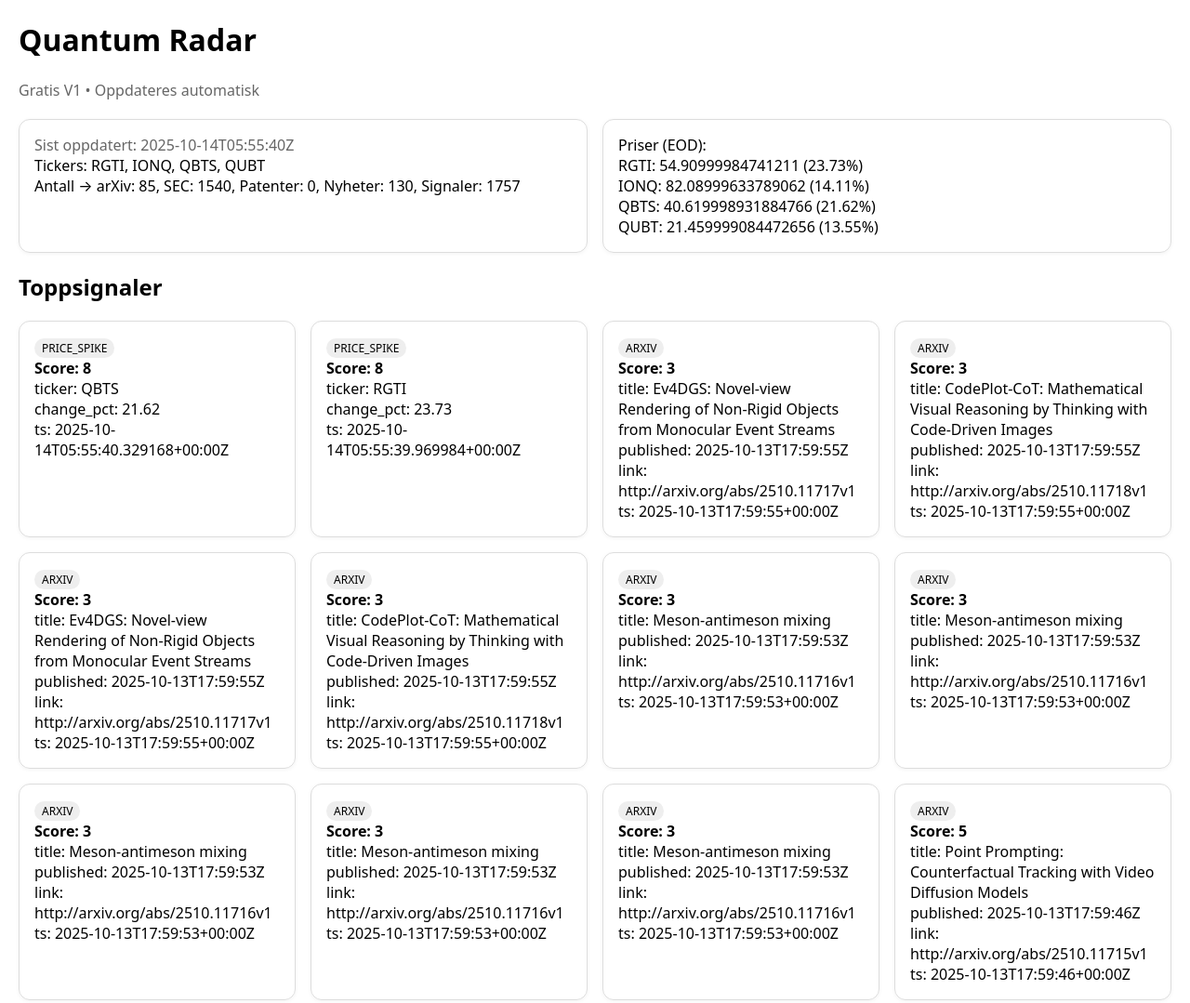
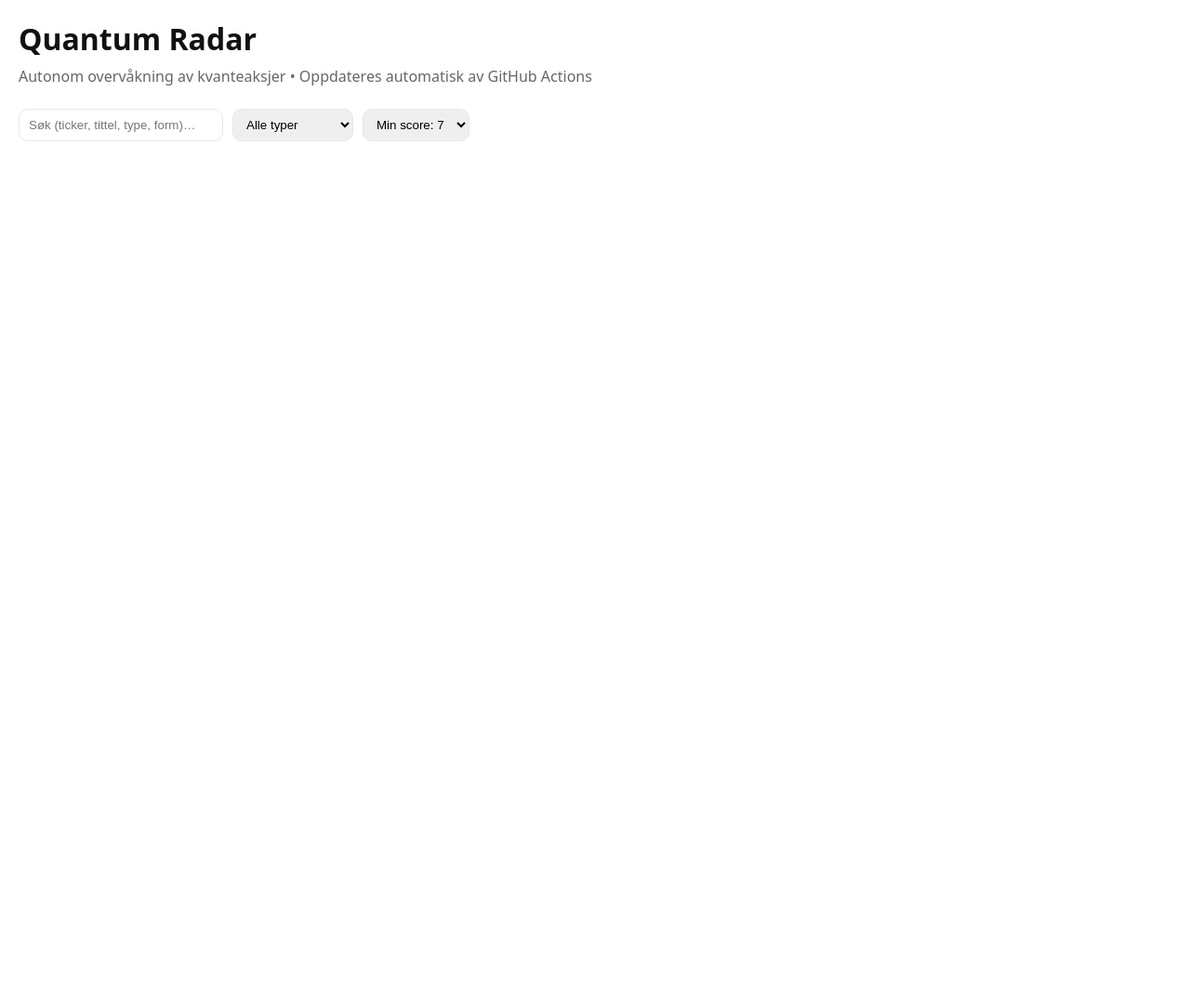
Before and after one commit to avantmarram/FinalQuant, a plain HTML site: page docs/index.html in a window 1280 px wide. Shown: the top 1079 px of the page at 93% size. After the commit the page ends 800 px from the top, so only its background shows below. Drawn offline with Linux system fonts and the light colour scheme.

Commit message:
Update index.html

```diff
--- a/docs/index.html
+++ b/docs/index.html
@@ -1,20 +1,59 @@
-<!doctype html><html><head><meta charset="utf-8"><meta name="viewport" content="width=device-width, initial-scale=1"><title>Quantum Radar</title>
-<style>body{font-family:system-ui,-apple-system,Segoe UI,Roboto,sans-serif;margin:20px}.grid{display:grid;grid-template-columns:repeat(auto-fit,minmax(280px,1fr));gap:16px;margin-top:20px}.card{border:1px solid #ddd;border-radius:12px;padding:16px;box-shadow:0 1px 4px rgba(0,0,0,.05)}.muted{color:#666}.score{font-weight:700}.badge{display:inline-block;padding:2px 8px;border-radius:12px;background:#eee;font-size:12px}</style></head>
-<body><h1>Quantum Radar</h1><div class="muted">Gratis V1 • Oppdateres automatisk</div><section id="overview" class="grid"></section><h2>Toppsignaler</h2><div id="signals" class="grid"></div>
-<script>
-async function j(p){const r=await fetch(p);return r.json();}
-function el(t,c,x){const e=document.createElement(t);if(c)e.className=c;if(x)e.textContent=x;return e;}
-(async ()=>{
-  const data=await j('data.json'); const sigs=await j('signals.json');
-  const ov=document.getElementById('overview');
-  const a=el('div','card'); a.appendChild(el('div','muted','Sist oppdatert: '+data.generated_at));
-  a.appendChild(el('div','', 'Tickers: '+data.tickers.join(', ')));
-  a.appendChild(el('div','', `Antall → arXiv: ${data.counts.arxiv}, SEC: ${data.counts.sec}, Patenter: ${data.counts.patents}, Nyheter: ${data.counts.news}, Signaler: ${data.counts.signals}`));
-  const p=el('div','card'); p.appendChild(el('div','','Priser (EOD):'));
-  (data.prices||[]).forEach(r=>p.appendChild(el('div','', `${r.ticker}: ${r.price} (${r.change_pct}%)`)));
-  ov.appendChild(a); ov.appendChild(p);
-  const s=document.getElementById('signals');
-  (sigs||[]).slice(0,20).forEach(x=>{const c=el('div','card'); c.appendChild(el('div','badge',x.type)); c.appendChild(el('div','score','Score: '+x.score));
-    Object.entries(x).forEach(([k,v])=>{if(k==='type'||k==='score')return; c.appendChild(el('div','', k+': '+v));}); s.appendChild(c);});
-})();
-</script></body></html>
+<!doctype html>
+<html lang="no">
+<head>
+  <meta charset="utf-8" />
+  <meta name="viewport" content="width=device-width,initial-scale=1" />
+  <title>Quantum Radar</title>
+  <style>
+    :root{
+      --bg:#fff;--text:#111;--muted:#666;--card:#fff;--border:#e5e7eb;
+      --badge:#eef2ff;--badge-strong:#fff3c4;--shadow:0 1px 6px rgba(0,0,0,.06)
+    }
+    *{box-sizing:border-box}
+    body{font-family:system-ui,-apple-system,Segoe UI,Roboto,Inter,sans-serif;margin:20px;color:var(--text);background:var(--bg)}
+    h1{margin:0 0 8px 0}
+    h2{margin:28px 0 10px 0}
+    .muted{color:var(--muted)}
+    .row{display:flex;gap:12px;flex-wrap:wrap;margin-top:12px}
+    .grid{display:grid;grid-template-columns:repeat(auto-fit,minmax(280px,1fr));gap:14px;margin-top:10px}
+    .card{background:var(--card);border:1px solid var(--border);border-radius:12px;padding:14px;box-shadow:var(--shadow)}
+    .badge{display:inline-block;padding:2px 8px;border-radius:12px;background:var(--badge);font-size:12px;margin-bottom:6px}
+    .badge.strong{background:var(--badge-strong)}
+    .score{font-weight:700;margin-bottom:6px}
+    .pill{border:1px solid var(--border);border-radius:999px;padding:6px 10px}
+    .controls{display:flex;gap:10px;flex-wrap:wrap}
+    input[type="search"]{padding:8px 10px;border:1px solid var(--border);border-radius:10px;min-width:220px}
+    select{padding:8px 10px;border:1px solid var(--border);border-radius:10px}
+    a{color:inherit}
+    .kvs{display:grid;grid-template-columns:120px 1fr;gap:4px}
+    .kvs div:nth-child(odd){color:var(--muted)}
+    footer{margin-top:28px;color:var(--muted)}
+  </style>
+</head>
+<body>
+  <h1>Quantum Radar</h1>
+  <div class="muted">Autonom overvåkning av kvanteaksjer • Oppdateres automatisk av GitHub Actions</div>
+
+  <!-- OVERSIKT -->
+  <section id="overview" class="row"></section>
+
+  <!-- KONTROLLER -->
+  <div class="controls" style="margin-top:12px">
+    <input id="q" type="search" placeholder="Søk (ticker, tittel, type, form)…" />
+    <select id="type">
+      <option value="">Alle typer</option>
+      <option>PRICE_SPIKE</option>
+      <option>PRICE_DIP</option>
+      <option>SEC_FILING</option>
+      <option>PATENT</option>
+      <option>NEWS</option>
+      <option>ARXIV</option>
+    </select>
+    <select id="minScore">
+      <option value="0">Min score: 0</option>
+      <option value="5">Min score: 5</option>
+      <option value="6">Min score: 6</option>
+      <option value="7" selected>Min score: 7</option>
+      <option value="8">Min score: 8</option>
+    </select>
+  </div>
```
